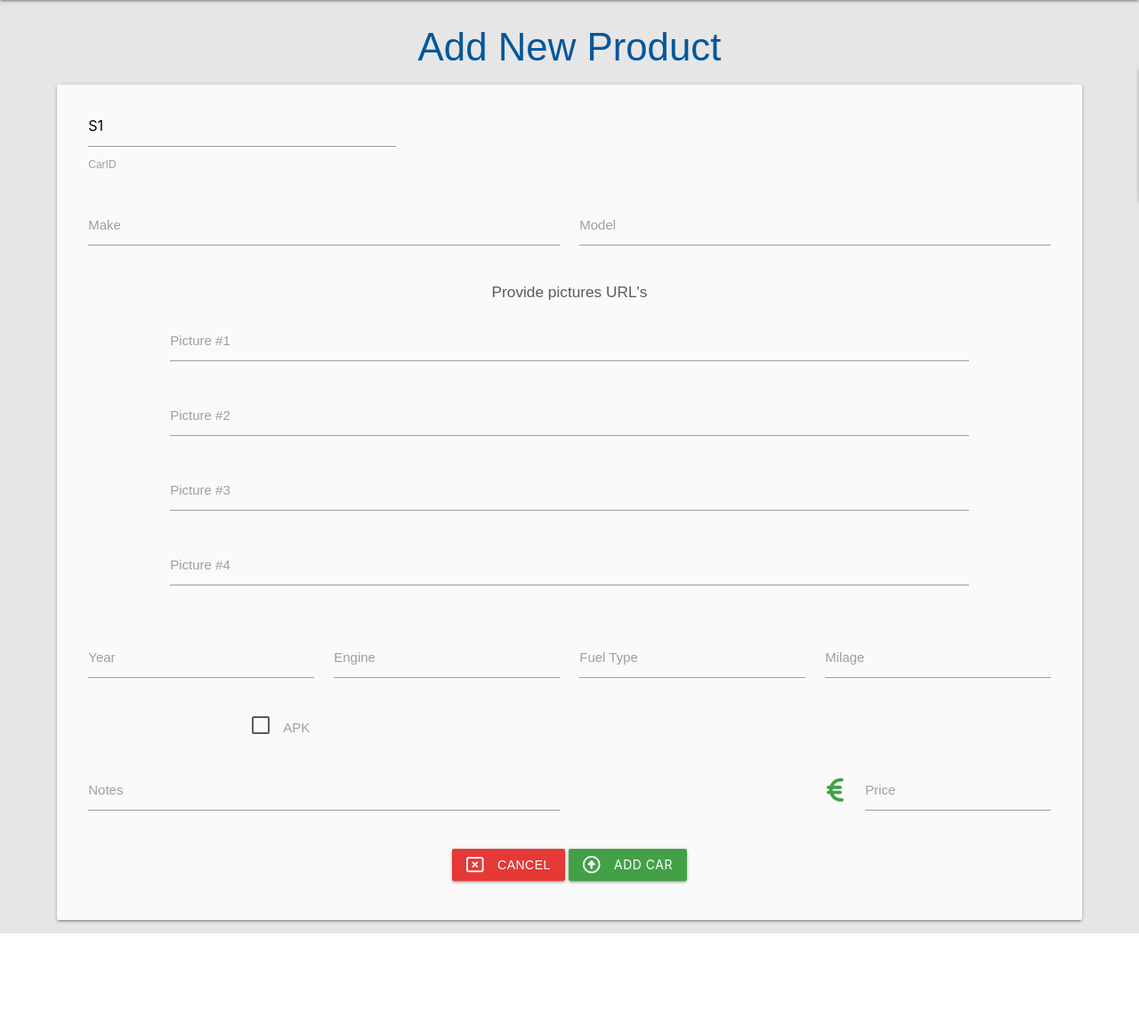
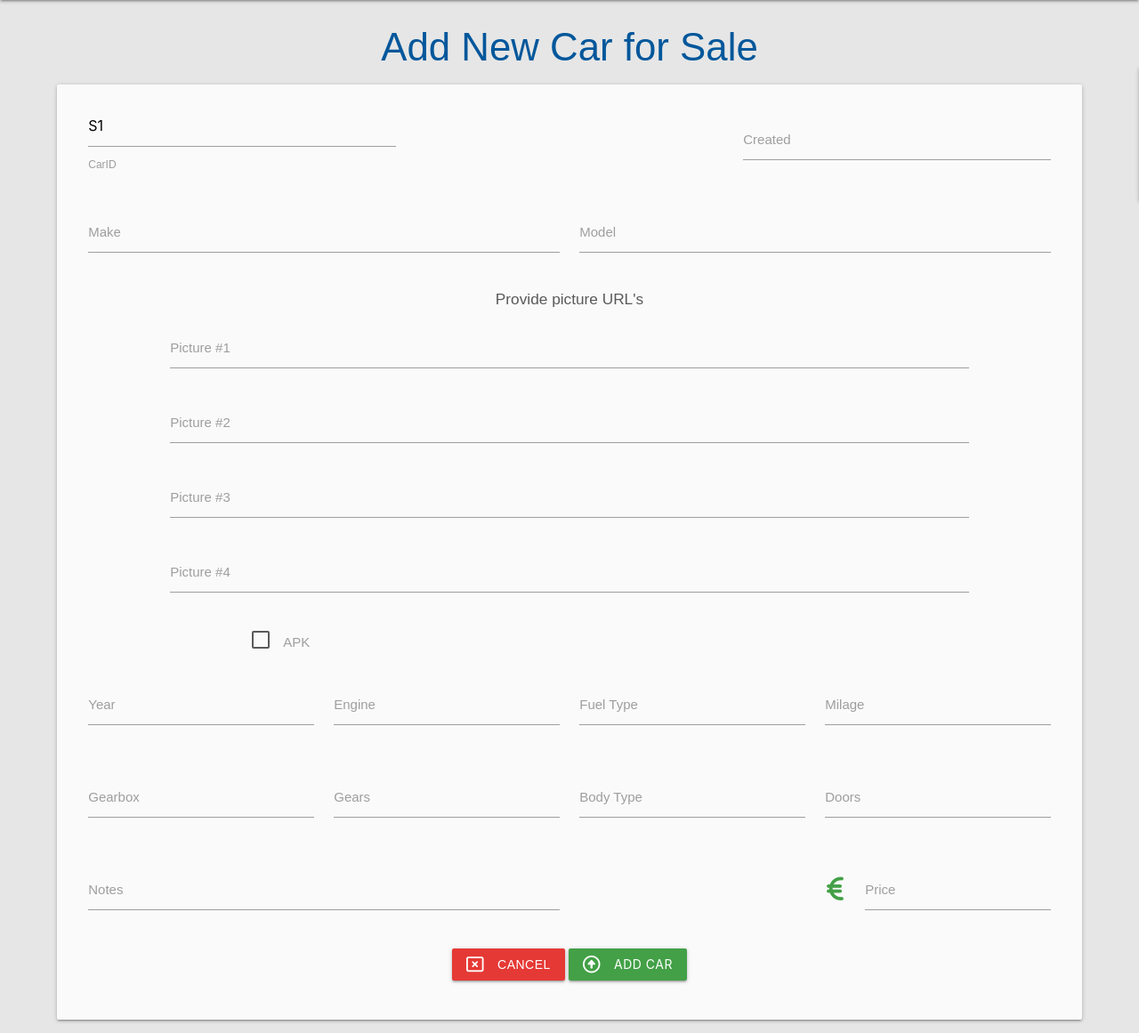
Before and after one commit to MarisKX/Code-Institute-Milestone-Project-3, a Flask app: page /manager-dashboard/add-car-for-sale/ in a window 1280 px wide. Shown: the part 64-1225 px from the top of the page at 89% size. Before the commit the page ends 1113 px from the top, so only its background shows below. Run offline with Flask 2, Linux system fonts and the light colour scheme; the visitor is signed in with stand-in values (Sample User, id 1); data that the repository does not hold is empty; some libraries are stand-ins or nearby versions.

Commit message:
Created datepicker for cars for sale form + minor typo fixes

```diff
--- a/app.py
+++ b/app.py
@@ -27,7 +27,7 @@ mongo = PyMongo(app)
 @app.route("/")
 def home():
     all_car_sale_items = list(mongo.db.cars_for_sale.find({"active":"yes"}))
-    car_sale_items = random.sample(all_car_sale_items, k=2)
+    car_sale_items = random.sample(all_car_sale_items, k=3)
     return render_template("home.html", car_sale_items=car_sale_items)
 
 
@@ -150,19 +150,27 @@ def add_car_for_sale():
             apk = request.form.get("apk") if request.form.get("apk") else "no"
             new_car_sale = {
                 "car_id": request.form.get("car-id"),
+                "created": request.form.get("created"),
                 "make": request.form.get("make"),
                 "model": request.form.get("model"),
                 "picture1": request.form.get("picture1"),
                 "picture2": request.form.get("picture2"),
                 "picture3": request.form.get("picture3"),
                 "picture4": request.form.get("picture4"),
+                "apk": apk,
                 "year": request.form.get("year"),
                 "engine": request.form.get("engine"),
                 "fuel": request.form.get("fuel"),
                 "milage": request.form.get("milage"),
-                "apk": apk,
-                "description": request.form.get("notes"),
+                "gearbox-type": request.form.get("gearbox-type"),
+                "gears": request.form.get("gears"),
+                "milage": request.form.get("milage"),
+                "body": request.form.get("body"),
+                "doors": request.form.get("doors"),
+                "notes": request.form.get("notes"),
                 "price": request.form.get("price"),
+                "sold": "no",
+                "active": "yes",
                 "created_by": session["user"],
             }
             mongo.db.cars_for_sale.insert_one(new_car_sale)
--- a/static/css/style.css
+++ b/static/css/style.css
@@ -10,6 +10,38 @@ body {
 .border-line {
     margin-top: 10px;
     width: 2px;
+}
+
+/* CALENDAR SETTINGS */
+
+.datepicker-date-display {
+    background-color:rgb(46, 125, 50);
+    color:rgb(230, 230, 230);
+}
+
+.datepicker-date-display .year-text {
+    color:rgb(230, 230, 230);
+    font-size: 2.8rem;
+    font-weight: bold;
+    margin-bottom: 15px;
+}
+
+.btn-flat.datepicker-clear {
+    color:rgb(66, 66, 66);
+    font-size: 1.2rem;
+    background-color:rgb(230, 230, 230);
+}
+
+.btn-flat.datepicker-cancel {
+    color:rgb(66, 66, 66);
+    font-size: 1.2rem;
+    background-color:rgb(229, 57, 53);
+}
+
+.btn-flat.datepicker-done {
+    color:rgb(66, 66, 66);
+    font-size: 1.2rem;
+    background-color:rgb(67, 160, 71);
 }
 
 /* OVERWRITE MATERIALIZE AND MDB INCOMPACTIBILITIES */
--- a/static/js/script.js
+++ b/static/js/script.js
@@ -1,5 +1,13 @@
 $(document).ready(function(){
     $('.sidenav').sidenav({edge: "right"});
+    $("select").formSelect();
+    $('.datepicker').datepicker({
+        format: "dd-mm-yyyy",
+        showClearBtn: true,
+        maxDate: new Date(),
+        i18n: {
+            done: "Select"
+        }});
 });
 
 
--- a/templates/manager-dashboard/add-car-for-sale.html
+++ b/templates/manager-dashboard/add-car-for-sale.html
@@ -1,14 +1,18 @@
 {% extends "manager-dashboard/base.html" %}
 {% block content %}
 
-    <h3 class="light-blue-text text-darken-4 center-align">Add New Product</h3>
+    <h3 class="light-blue-text text-darken-4 center-align">Add New Car for Sale</h3>
 
     <div class="row card-panel grey lighten-5">
         <form class="col s12" method="POST" action="{{ url_for('add_car_for_sale') }}">
             <div class="row">
-                <div class="col s4">
+                <div class="col s12 m4">
                     <input id="car-id" value="S{{ car_id }}" name="car-id" type="text" class="validate" required>
                     <label for="car-id">CarID</label>
+                </div>
+                <div class="input-field col s12 m4 offset-m4">
+                    <input id="created" name="created" type="text" class="datepicker validate" required>
+                    <label for="created">Created</label>
                 </div>
             </div>
             <div class="row">
@@ -22,7 +26,7 @@
                 </div>
             </div>
             <div class="row">
-                <h6 class="center">Provide pictures URL's</h6>
+                <h6 class="center">Provide picture URL's</h6>
                 <div class="input-field col s12 m10 offset-m1">
                     <input id="picture1" name="picture1" type="text" class="validate pic-url" required>
                     <label for="picture1">Picture #1</label>
@@ -41,6 +45,18 @@
                 </div>
             </div>
             <div class="row">
+                <div class="col s1 offset-s2" onclick="apkTrigger()">
+                    <label for="apk-init">
+                    <input type="checkbox" id="apk-init" name="apk-init" class="filled-in"/>
+                    <span>APK</span>
+                    </label>
+                </div>
+                <div id="apk-trigger" class="col s6  hidden">
+                    <input id="apk" name="apk" type="text" class="validate">
+                    <label for="apk">APK end date</label>
+                </div>
+            </div>
+            <div class="row">
                 <div class="input-field col s12 m3">
                     <input id="year" name="year" type="text" class="validate" required>
                     <label for="year">Year</label>
@@ -54,36 +70,42 @@
                     <label for="fuel">Fuel Type</label>
                 </div>
                 <div class="input-field col s12 m3">
-                    <input id="milage" name="milage" type="text" class="validate" required>
+                    <input id="milage" name="milage" type="number" min="0" step="1" class="validate" required>
                     <label for="milage">Milage</label>
                 </div>
             </div>
             <div class="row">
-                <div class="col s1 offset-s2" onclick="apkTrigger()">
-                    <label for="apk-init">
-                    <input type="checkbox" id="apk-init" name="apk-init" class="filled-in" required/>
-                    <span>APK</span>
-                    </label>
+                <div class="input-field col s12 m3">
+                    <input id="gearbox-type" name="gearbox-type" type="text" class="validate" required>
+                    <label for="gearbox-type">Gearbox</label>
                 </div>
-                <div id="apk-trigger" class="col s6  hidden">
-                    <input id="apk" name="apk" type="text" class="validate">
-                    <label for="apk">APK end date</label>
+                <div class="input-field col s12 m3">
+                    <input id="gears" name="gears" type="number" min="0" max="20" step="1" class="validate" required>
+                    <label for="gears">Gears</label>
+                </div>
+                <div class="input-field col s12 m3">
+                    <input id="body" name="body" type="text" class="validate" required>
+                    <label for="body">Body Type</label>
+                </div>
+                <div class="input-field col s12 m3">
+                    <input id="doors" name="doors" type="number" min="0" max="9" step="1" class="validate" required>
+                    <label for="doors">Doors</label>
                 </div>
             </div>
             <div class="row">
                 <div class="input-field col s12 m6">
-                    <input id="notes" name="notes" type="text" class="validate" required>
+                    <input id="notes" name="notes" type="text" class="validate">
                     <label for="notes">Notes</label>
                 </div>
                 <div class="input-field col s12 m3 offset-m3">
                     <i class="fas fa-euro-sign prefix green-text text-darken-1"></i>
-                    <input id="price" name="price" type="text" class="validate" required>
+                    <input id="price" name="price" type="number" min="0" step="1" class="validate" required>
                     <label for="price">Price</label>
                 </div>
             </div>
             <div class="div row">
                 <div class="col s12 center-align">
-                    <a href="#" class="waves-effect waves-light red darken-1 btn product-view-btn">
+                    <a href="{{ url_for('cars_for_sale') }}" class="waves-effect waves-light red darken-1 btn product-view-btn">
                         <i class="far fa-window-close left"></i>Cancel
                     </a>
                     <button type="submit" class="waves-effect waves-light green darken-1 btn product-view-btn">
--- a/templates/manager-dashboard/cars-for-sale.html
+++ b/templates/manager-dashboard/cars-for-sale.html
@@ -10,6 +10,7 @@
 <table>
     <tr>
         <th class="tooltipped" data-position="down" data-tooltip="Internal ID number of car">Car ID</th>
+        <th class="tooltipped" data-position="down" data-tooltip="Date of car being added to database">Since</th>
         <th class="tooltipped" data-position="down" data-tooltip="Make">Make</th>
         <th class="tooltipped" data-position="down" data-tooltip="Model">Model</th>
         <th class="tooltipped" data-position="down" data-tooltip="Year of first registration">Year</th>
@@ -26,6 +27,7 @@
         {% if c.active != "no" %}
             <tr>
                 <td>{{ c.car_id }}</td>
+                <td>{{ c.created }}</td>
                 <td>{{ c.make }}</td>
                 <td>{{ c.model}}</td>
                 <td>{{ c.year }}</td>
```
Also changed, not shown: templates/home.html (+4 -4 lines).
